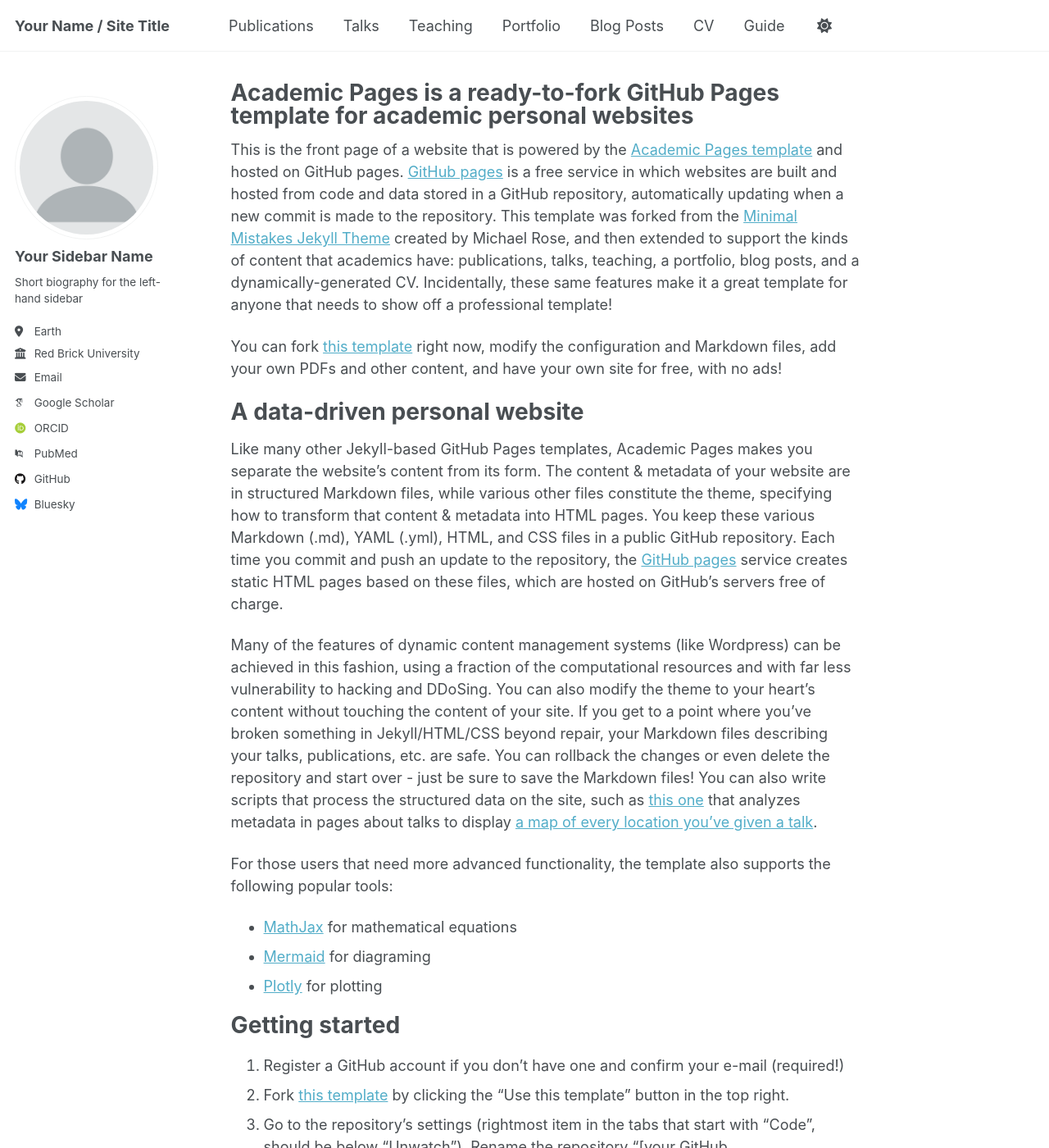
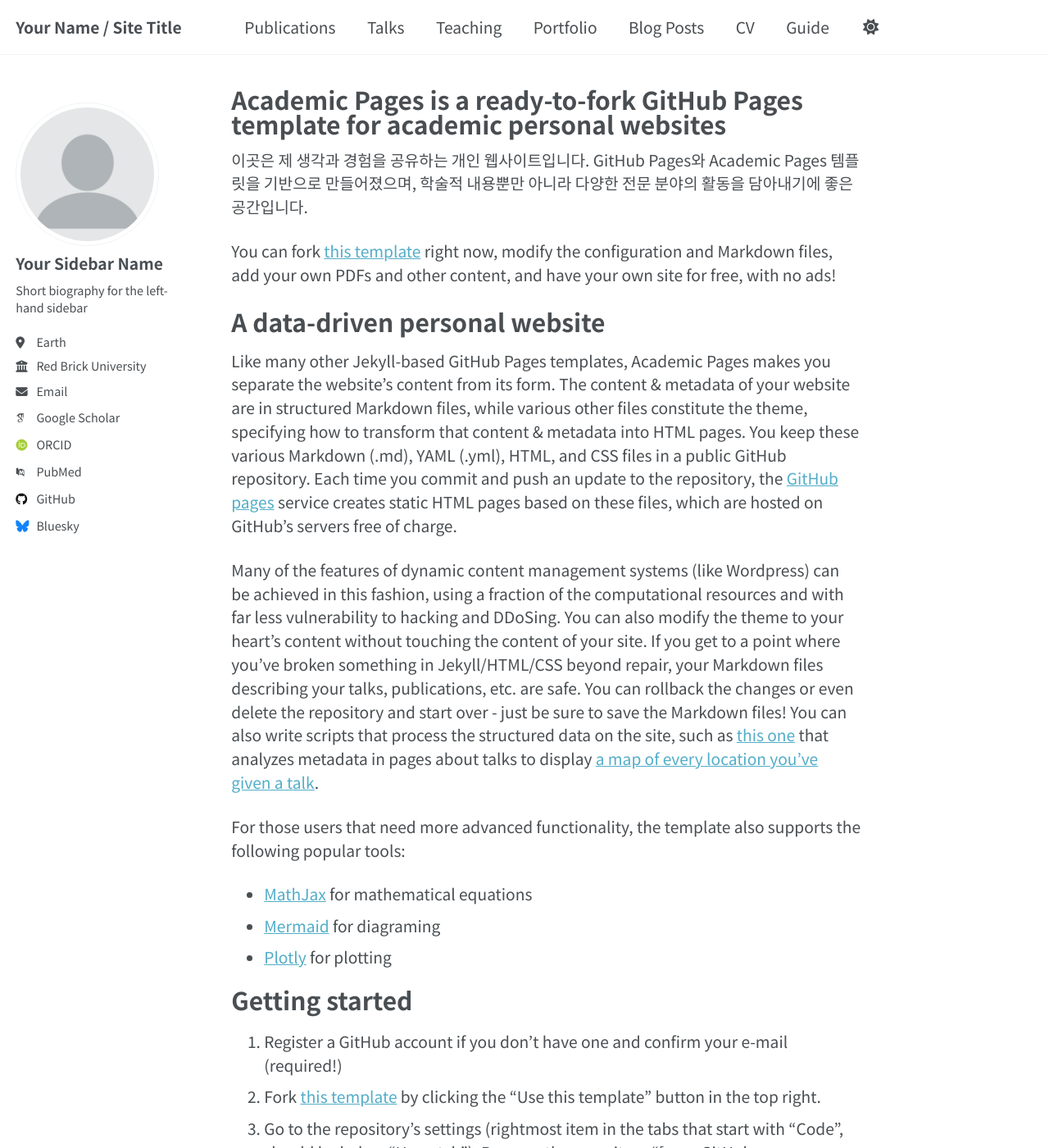
Before and after one commit to hamsdgfh/hamsdgfh.github.io, a Jekyll site: the page built from _pages/about.md, in a window 1280 px wide and 1400 px high. Shown: the whole window at 82% size. Built offline with Jekyll 4.4.1, drawn with Linux system fonts in a browser that asks for light colours; some web fonts are replaced; a script that is not in the unit is left out.

Commit message:
feat: 홈페이지 문구 및 폰트 스타일 변경
홈페이지 첫 문단을 환영 인사로 수정

Noto Sans KR 폰트 적용 및 반응형 폰트 사이즈로 개선

```diff
--- a/_pages/about.md
+++ b/_pages/about.md
@@ -7,7 +7,7 @@
   - /about.html
 ---
 
-This is the front page of a website that is powered by the [Academic Pages template](https://github.com/academicpages/academicpages.github.io) and hosted on GitHub pages. [GitHub pages](https://pages.github.com) is a free service in which websites are built and hosted from code and data stored in a GitHub repository, automatically updating when a new commit is made to the repository. This template was forked from the [Minimal Mistakes Jekyll Theme](https://mmistakes.github.io/minimal-mistakes/) created by Michael Rose, and then extended to support the kinds of content that academics have: publications, talks, teaching, a portfolio, blog posts, and a dynamically-generated CV. Incidentally, these same features make it a great template for anyone that needs to show off a professional template!
+이곳은 제 생각과 경험을 공유하는 개인 웹사이트입니다. GitHub Pages와 Academic Pages 템플릿을 기반으로 만들어졌으며, 학술적 내용뿐만 아니라 다양한 전문 분야의 활동을 담아내기에 좋은 공간입니다.
 
  You can fork [this template](https://github.com/academicpages/academicpages.github.io) right now, modify the configuration and Markdown files, add your own PDFs and other content, and have your own site for free, with no ads!
 
--- a/_sass/_themes.scss
+++ b/_sass/_themes.scss
@@ -1,6 +1,8 @@
 /* ==========================================================================
    SHARED THEME SETTINGS
    ========================================================================== */
+
+@import url('https://fonts.googleapis.com/css2?family=Noto+Sans+KR:wght@400;700&display=swap');
 
 /* ==========================================================================
    TYPOGRAPHY
@@ -15,7 +17,7 @@
 
 /* System typefaces */
 $serif                      : Georgia, Times, serif;
-$sans-serif                 : -apple-system, ".SFNSText-Regular", "San Francisco", "Roboto", "Segoe UI", "Helvetica Neue", "Lucida Grande", Arial, sans-serif;
+$sans-serif                 : 'Noto Sans KR', -apple-system, ".SFNSText-Regular", "San Francisco", "Roboto", "Segoe UI", "Helvetica Neue", "Lucida Grande", Arial, sans-serif;
 $monospace                  : Monaco, Consolas, "Lucida Console", monospace;
 
 /* Sans serif typefaces */
--- a/_sass/layout/_base.scss
+++ b/_sass/layout/_base.scss
@@ -2,6 +2,7 @@
    BASE ELEMENTS
    ========================================================================== */
 html {
+  font-size: clamp(16px, 1.5vw, 20px);
   /* sticky footer fix */
   position: relative;
   min-height: 100%;
```
